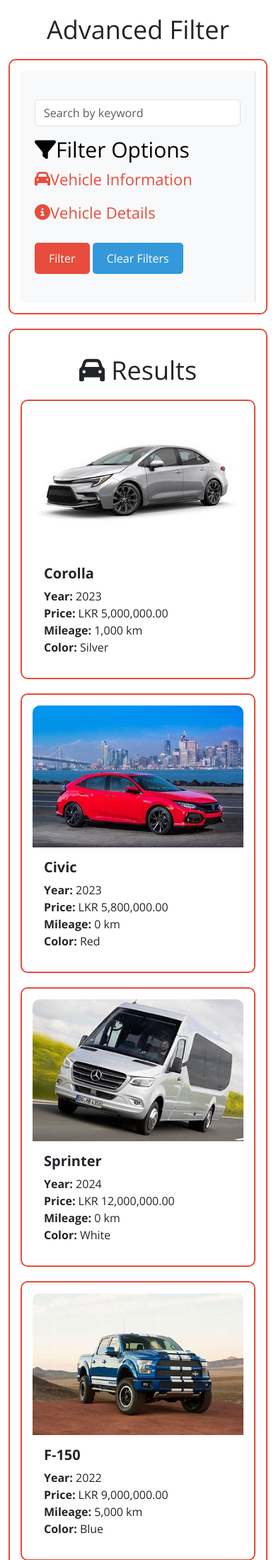
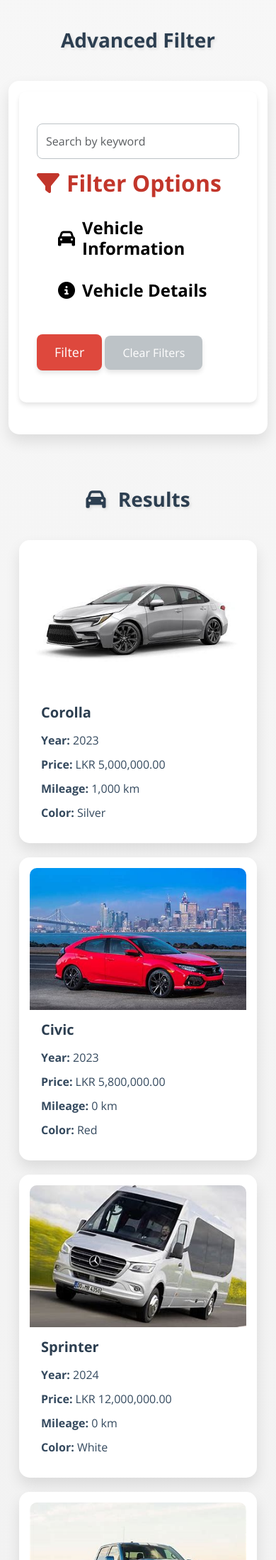
Before and after one commit to vinuvii/DrivenDeals, a Django app: page /filter/ in a window 390 px wide. Shown: the part 118-2316 px from the top of the page at 71% size. Run offline with Django 5.2, Linux system fonts and the light colour scheme; data comes from the database, SQL or seed files in the repository; some libraries are stand-ins or nearby versions.

Commit message:
css changes

```diff
--- a/vehicles/templates/vehicles/compare.html
+++ b/vehicles/templates/vehicles/compare.html
@@ -2,6 +2,7 @@
 
 {% block extra_head %}
 <style>
+
     .blog-section {
         padding: 50px 20px;
         background-color: #ffffff;
--- a/vehicles/templates/vehicles/filter_vehicles.html
+++ b/vehicles/templates/vehicles/filter_vehicles.html
@@ -2,9 +2,15 @@
 {% load humanize %}
 
 {% block extra_head %}
-<!-- Add any additional head content for filter_vehicles.html here if necessary -->
-<link rel="stylesheet" href="https://cdnjs.cloudflare.com/ajax/libs/font-awesome/5.15.3/css/all.min.css" integrity="sha512-l5XddQ8R13IoD41D8r9qR+ldvi2njK2Kc1zT2LOPzqEGlXqD4T6GkRWJY7YzG2sFXuvJgV0NN0cBl1JdBTpObQ==" crossorigin="anonymous" referrerpolicy="no-referrer" />
+
 <style>
+html, body {
+    overflow-x: hidden;
+    font-family: 'Open Sans', 'Titillium Web', 'PT Sans', Arial, sans-serif;
+    background: linear-gradient(to bottom, #f7f7f7 0%, #e6e6e6 100%);
+    transition: background-color 0.5s;
+    color: #333;
+}
     .filter-form {
         margin: 20px 0;
     }
@@ -16,86 +22,200 @@
     }
 .card {
     margin-bottom: 20px;
-        border: 2px solid #e74c3c;
-        border-radius: 10px;
-        padding: 15px; /* Add padding for better separation */
+    border: none;
+    border-radius: 15px;
+    padding: 15px;
     opacity: 0;
     transform: translateY(100px);
-        animation: slideUp 0.5s forwards;
+    animation: slideUp 0.7s forwards;
+    box-shadow: 0 10px 20px rgba(0, 0, 0, 0.1);
+    transition: transform 0.3s, box-shadow 0.3s;
 }
+
+.vehicle-details-card {
+    background-color: #fff; /* Set background color to white */
+    border: none; /* Remove border if any */
+    border-radius: 15px; /* Optional: Add border radius */
+    padding: 15px; /* Optional: Add padding */
+    box-shadow: 0 10px 20px rgba(0, 0, 0, 0.1); /* Optional: Add box shadow */
+    transition: box-shadow 0.3s; /* Optional: Add transition effects */
+}
+
+.vehicle-background-card {
+    background-color: rgba(255, 255, 255, 0);
+    border: none;
+    box-shadow: none;
+}
+.vehicle-background-card:hover {
+    transform: none;
+    box-shadow: none;
+}
+
+.vehicle-details-card:hover {
+    transform: translateY(-10px)!important;
+    box-shadow: 0 20px 40px rgba(0, 0, 0, 0.3); /* Adjusted for more visibility */
+}
+
     .card img {
         width: 100%;
         height: 200px; /* Set a fixed height */
         object-fit: cover; /* Ensures the image covers the area while maintaining aspect ratio */
         border-radius: 10px 10px 0 0;
     }
+
 .car-listings-heading {
-        font-size: 36px;
+    font-size: 42px;
     text-align: center;
-        margin-bottom: 20px; /* Space below the heading */
-         margin-top: 20px; /* Space above the heading */
+    margin: 40px 0;
+    font-weight: 700;
+    color: #2c3e50;
+    text-shadow: 2px 2px 4px rgba(0,0,0,0.1);
 }
+
+
 .filter-button {
-        padding: 10px 20px;
-        font-size: 16px;
+    padding: 12px 25px;
+    font-size: 18px;
+    background-color: #3498db;
+    color: white;
+    border: none;
+    border-radius: 8px;
+    cursor: pointer;
+    transition: background-color 0.3s, transform 0.2s;
+    box-shadow: 0 4px 6px rgba(0, 0, 0, 0.1);
+}
+
+.clear-filters-button {
     background-color: #e74c3c;
     color: white;
-        border: none;
-        border-radius: 5px;
-        cursor: pointer;
-    }
-    .clear-filters-button {
-        background-color: #3498db;
-        color: white;
-        padding: 10px 20px;
-        border-radius: 5px;
+    padding: 12px 25px;
+    border-radius: 8px;
     text-decoration: none;
     display: inline-block;
-        margin-top: 10px;
+    margin-top: 20px;
     cursor: pointer;
+    transition: background-color 0.3s, transform 0.2s;
+    box-shadow: 0 4px 6px rgba(0, 0, 0, 0.1);
 }
+
+
+.filter-button:hover {
+    background-color: #2980b9;
+    transform: translateY(-3px);
+    box-shadow: 0 6px 8px rgba(0, 0, 0, 0.15);
+}
+
+.clear-filters-button:hover {
+    background-color: #c0392b;
+    transform: translateY(-3px);
+    box-shadow: 0 6px 8px rgba(0, 0, 0, 0.15);
+}
+
 .no-vehicles {
     text-align: center;
-        font-size: 18px;
+    font-size: 24px;
     margin-top: 20px;
+    color: #7f8c8d;
 }
+
 .no-bids-message {
-        font-size: 24px;
+    font-size: 28px;
     text-align: center;
-        margin-top: 20px; /* Space above the message */
+    margin-top: 20px;
+    color: #7f8c8d;
 }
+
 .sidebar {
+    background-color: #ffffff;
+    border-radius: 10px;
+    box-shadow: 0 4px 6px rgba(0, 0, 0, 0.1);
+    padding: 25px;
     position: sticky;
     top: 0;
+    height: calc(100vh - 40px);
+    overflow-y: auto;
     height: 100%;
-        overflow-y: auto;
-        background-color: #f8f9fa;
-        padding: 20px;
-        border-right: 1px solid #ddd;
 }
+
 .sidebar .filter-section {
+    margin-bottom: 30px;
+}
+
+.sidebar .filter-section h4 {
+    font-size: 32px;
+    cursor: pointer;
+    margin-bottom: 30px;
+    display: flex;
+    align-items: center;
+    color:  #c2362b;
+    font-weight: bold;
+}
+
+.sidebar .filter-section h3 {
+    font-size: 24px;
+    cursor: pointer;
     margin-bottom: 20px;
+    margin-left: 30px;
+    display: flex;
+    align-items: center;
+    color: #000000; /* Darker shade but lighter than #de483d */
+    transition: color 0.3s;
+    font-weight: bold;
 }
-    .sidebar .filter-section h3 {
-        font-size: 22px;
-        cursor: pointer;
+
+.sidebar .filter-section h3:hover{
+    color: #de483d;
+}
+
+.sidebar .filter-section h3 img,
+.sidebar .filter-section h4 img {
+    max-width: 35px;
+    height: auto;
+    margin-right: 15px;
+}
+
+.form-control {
+    border-radius: 8px;
+    padding: 12px;
+    border: 1px solid #bdc3c7;
+    transition: border-color 0.3s, box-shadow 0.3s;
+}
+
+.form-control:focus {
+    border-color: #3498db;
+    box-shadow: 0 0 0 0.2rem rgba(52, 152, 219, 0.25);
+}
+
+.form-check {
+    margin-bottom: 15px;
+}
+
+.form-check-label {
+    font-size: 16px;
+    color: #34495e;
+}
+
+.card-title {
+    font-size: 24px;
+    font-weight: bold;
+    margin-bottom: 15px;
+    color: #2c3e50;
+}
+
+.card-text {
+    font-size: 16px;
     margin-bottom: 10px;
-        display: flex;
-        align-items: center; /* Align text and image vertically */
-        color: #e74c3c;
+    color: #34495e;
 }
-    .sidebar .filter-section h4 {
-        font-size: 30px;
-        cursor: pointer;
-        margin-bottom: 10px;
-        display: flex;
-        align-items: center; /* Align text and image vertically */
-        color: black;
+
+.card-body a {
+    text-decoration: none;
+    color: inherit;
+    transition: color 0.3s;
 }
-    .sidebar .filter-section h3 img {
-        max-width: 30px; /* Adjust width of the image as needed */
-        height: auto; /* Maintain aspect ratio */
-        margin-right: 10px; /* Space between image and text */
+
+.card-body a:hover {
+    color: #3498db;
 }
 
 @keyframes slideUp {
@@ -104,12 +224,65 @@
         transform: translateY(0);
     }
 }
+
+@media (max-width: 768px) {
+    .sidebar {
+        position: static;
+        height: auto;
+        margin-bottom: 30px;
+    }
+
+    .car-listings-heading {
+        font-size: 28px;
+    }
+    .filter-container {
+        margin-bottom: 10px; /* Adjust for smaller screens */
+    }
+}
+.filter-button {
+    padding: 12px 25px;
+    font-size: 18px;
+    background-color: #de483d; /* Filter button color */
+    color: white;
+    border: none;
+    border-radius: 8px;
+    cursor: pointer;
+    transition: background-color 0.3s, transform 0.2s;
+    box-shadow: 0 4px 6px rgba(0, 0, 0, 0.1);
+}
+
+.filter-button:hover {
+    background-color: #c2362b; /* Darker color on hover */
+}
+
+.clear-filters-button {
+    background-color: #bdc3c7; /* More towards gray color */
+    color: white;
+    padding: 12px 25px;
+    border-radius: 8px;
+    text-decoration: none;
+    display: inline-block;
+    margin-top: 20px;
+    cursor: pointer;
+    transition: background-color 0.3s, transform 0.2s;
+    box-shadow: 0 4px 6px rgba(0, 0, 0, 0.1);
+}
+
+.clear-filters-button:hover {
+    background-color: #a6acb1; /* Darker color on hover */
+}
+
+.fas {
+    margin-right: 10px; /* Adjust spacing as needed */
+}
+
 </style>
+
 {% endblock %}
 
 {% block content %}
 <div class="container-fluid">
-    <h2 class="car-listings-heading"></i> Advanced Filter</h2>
+    <h2 class="car-listings-heading">Advanced Filter</h2>
     <div class="filter-container">
         <div class="filter-sidebar">
             <div class="card">
@@ -119,7 +292,7 @@
                             <input type="text" name="search" class="form-control" placeholder="Search by keyword" value="{{ request.GET.search }}">
                         </div>
                         <div class="filter-section">
-                            <h4><i class="fas fa-filter"></i> Filter Options</h4>
+                            <h4><i class="fas fa-filter"></i>Filter Options</h4>
                             <h3 onclick="toggleSection('vehicle-info')"><i class="fas fa-car"></i> Vehicle Information</h3>
                             <div id="vehicle-info" class="filter-section-content">
                                 <div class="form-group">
@@ -235,14 +408,15 @@
                 </div>
             </div>
         </div>
+
         <div class="filter-results">
-            <div class="card">
+            <div class="card vehicle-background-card">
                 {% if vehicles %}
                     <h2 class="car-listings-heading"><i class="fas fa-car"></i> Results</h2>
                     <div class="row">
                         {% for vehicle in vehicles %}
                             <div class="col-md-4">
-                                <div class="card">
+                                <div class="card vehicle-details-card" data-aos="fade-down" data-aos-duration="500" data-aos-delay="100">
                                     {% if vehicle.picture %}
                                         <img src="{{ vehicle.picture.url }}" alt="{{ vehicle.make }} {{ vehicle.model }}">
                                     {% else %}
```
Also changed, not shown: user/templates/user/my_bids.html (+11 -2 lines), user/templates/user/my_listings.html (+11 -1 lines), user/templates/user/watchlist.html (+11 -0 lines), vehicles/templates/vehicles/all_listings.html (+9 -0 lines), vehicles/templates/vehicles/compare_vehicles.html (+9 -0 lines), vehicles/templates/vehicles/home.html (+25 -8 lines), README.md. Lines whose indentation alone changed are shown as unchanged.
